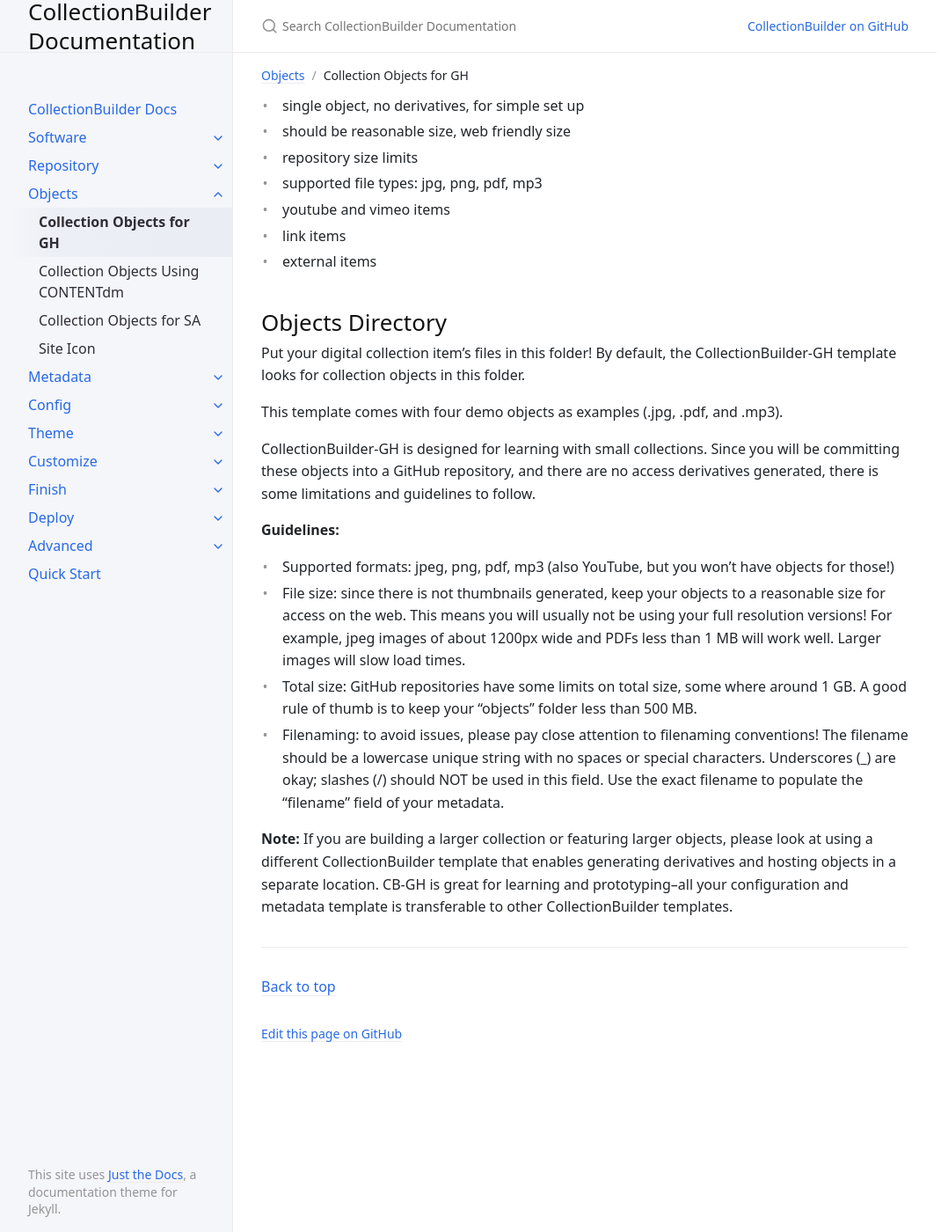
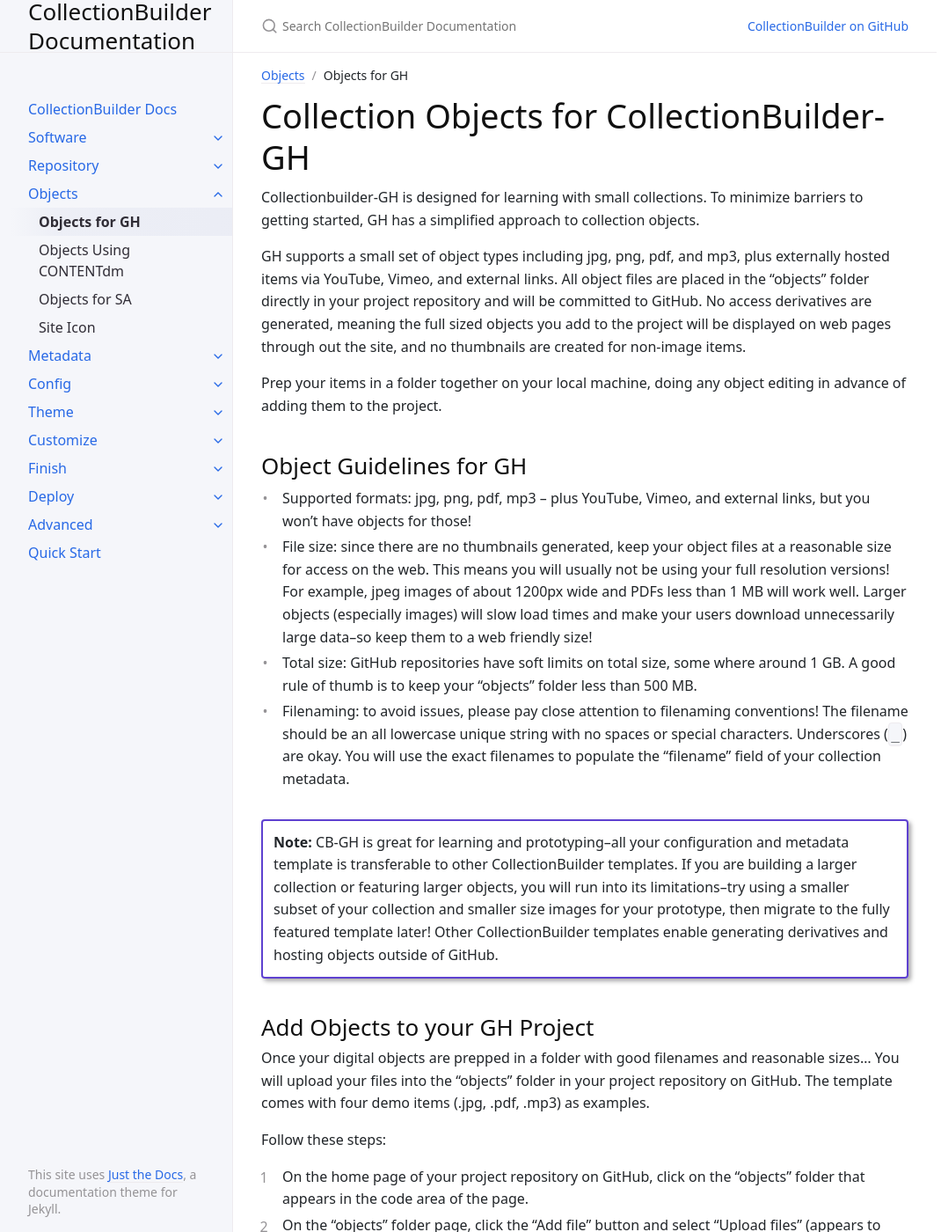
Before and after one commit to CollectionBuilder/cb-docs, a Jekyll site: the page built from docs/objects/gh-objects.md, in a window 1280 px wide and 1400 px high. Shown: the whole window at 88% size, without its empty margins (107-1177 px from the left). Built offline with Jekyll 4.4.1, drawn with Linux system fonts in a browser that asks for light colours; some of the changed text lies outside the part shown.

Commit message:
working on objects docs

```diff
--- a/docs/objects/gh-objects.md
+++ b/docs/objects/gh-objects.md
@@ -1,34 +1,42 @@
 ---
-title: Collection Objects for GH
+title: Objects for GH
 parent: Objects
 nav_order: 1
 ---
 
-- single object, no derivatives, for simple set up
-- should be reasonable size, web friendly size
-- repository size limits
-- supported file types: jpg, png, pdf, mp3
-- youtube and vimeo items
-- link items
-- external items
+# Collection Objects for CollectionBuilder-GH
 
-## Objects Directory
+Collectionbuilder-GH is designed for learning with small collections.
+To minimize barriers to getting started, GH has a simplified approach to collection objects.
 
-Put your digital collection item's files in this folder!
-By default, the CollectionBuilder-GH template looks for collection objects in this folder.
+GH supports a small set of object types including jpg, png, pdf, and mp3, plus externally hosted items via YouTube, Vimeo, and external links.
+All object files are placed in the "objects" folder directly in your project repository and will be committed to GitHub.
+No access derivatives are generated, meaning the full sized objects you add to the project will be displayed on web pages through out the site, and no thumbnails are created for non-image items.
 
-This template comes with four demo objects as examples (.jpg, .pdf, and .mp3).
+Prep your items in a folder together on your local machine, doing any object editing in advance of adding them to the project.
 
-CollectionBuilder-GH is designed for learning with small collections.
-Since you will be committing these objects into a GitHub repository, and there are no access derivatives generated, there is some limitations and guidelines to follow.
+## Object Guidelines for GH
 
-**Guidelines:**
+- Supported formats: jpg, png, pdf, mp3 -- plus YouTube, Vimeo, and external links, but you won't have objects for those!
+- File size: since there are no thumbnails generated, keep your object files at a reasonable size for access on the web. This means you will usually not be using your full resolution versions! For example, jpeg images of about 1200px wide and PDFs less than 1 MB will work well. Larger objects (especially images) will slow load times and make your users download unnecessarily large data--so keep them to a web friendly size!
+- Total size: GitHub repositories have soft limits on total size, some where around 1 GB. A good rule of thumb is to keep your "objects" folder less than 500 MB.
+- Filenaming: to avoid issues, please pay close attention to filenaming conventions! The filename should be an all lowercase unique string with no spaces or special characters. Underscores (`_`) are okay. You will use the exact filenames to populate the "filename" field of your collection metadata.
 
-- Supported formats: jpeg, png, pdf, mp3 (also YouTube, but you won't have objects for those!)
-- File size: since there is not thumbnails generated, keep your objects to a reasonable size for access on the web. This means you will usually not be using your full resolution versions! For example, jpeg images of about 1200px wide and PDFs less than 1 MB will work well. Larger images will slow load times.
-- Total size: GitHub repositories have some limits on total size, some where around 1 GB. A good rule of thumb is to keep your "objects" folder less than 500 MB.
-- Filenaming: to avoid issues, please pay close attention to filenaming conventions! The filename should be a lowercase unique string with no spaces or special characters. Underscores (_) are okay; slashes (/) should NOT be used in this field. Use the exact filename to populate the "filename" field of your metadata.
+{:.alert .alert-purple }
+**Note:**
+CB-GH is great for learning and prototyping--all your configuration and metadata template is transferable to other CollectionBuilder templates.
+If you are building a larger collection or featuring larger objects, you will run into its limitations--try using a smaller subset of your collection and smaller size images for your prototype, then migrate to the fully featured template later!
+Other CollectionBuilder templates enable generating derivatives and hosting objects outside of GitHub.
 
-**Note:**
-If you are building a larger collection or featuring larger objects, please look at using a different CollectionBuilder template that enables generating derivatives and hosting objects in a separate location.
-CB-GH is great for learning and prototyping--all your configuration and metadata template is transferable to other CollectionBuilder templates.
+## Add Objects to your GH Project
+
+Once your digital objects are prepped in a folder with good filenames and reasonable sizes...
+You will upload your files into the "objects" folder in your project repository on GitHub.
+The template comes with four demo items (.jpg, .pdf, .mp3) as examples.
+
+Follow these steps:
+
+1. On the home page of your project repository on GitHub, click on the "objects" folder that appears in the code area of the page.
+2. On the "objects" folder page, click the "Add file" button and select "Upload files" (appears to right side of page).
+3. Click "choose your files" and navigate to the location of your object files on your local machine, and select all the collection items. Or drag and drop all the files from your File Explorer / Finder into the GitHub page. Once the files are uploaded, they will appear listed on the web page.
+4.  Scroll down to the "Commit changes" box, write a short commit message in the form (an appropriate message might be "add collection objects to project"), then click the green "Commit changes" button to add them to your repository. (this is a Git Commit!)
```
Also changed, not shown: docs/objects/cdm-objects.md (+22 -5 lines), docs/objects/sa-objects.md (+28 -5 lines).
